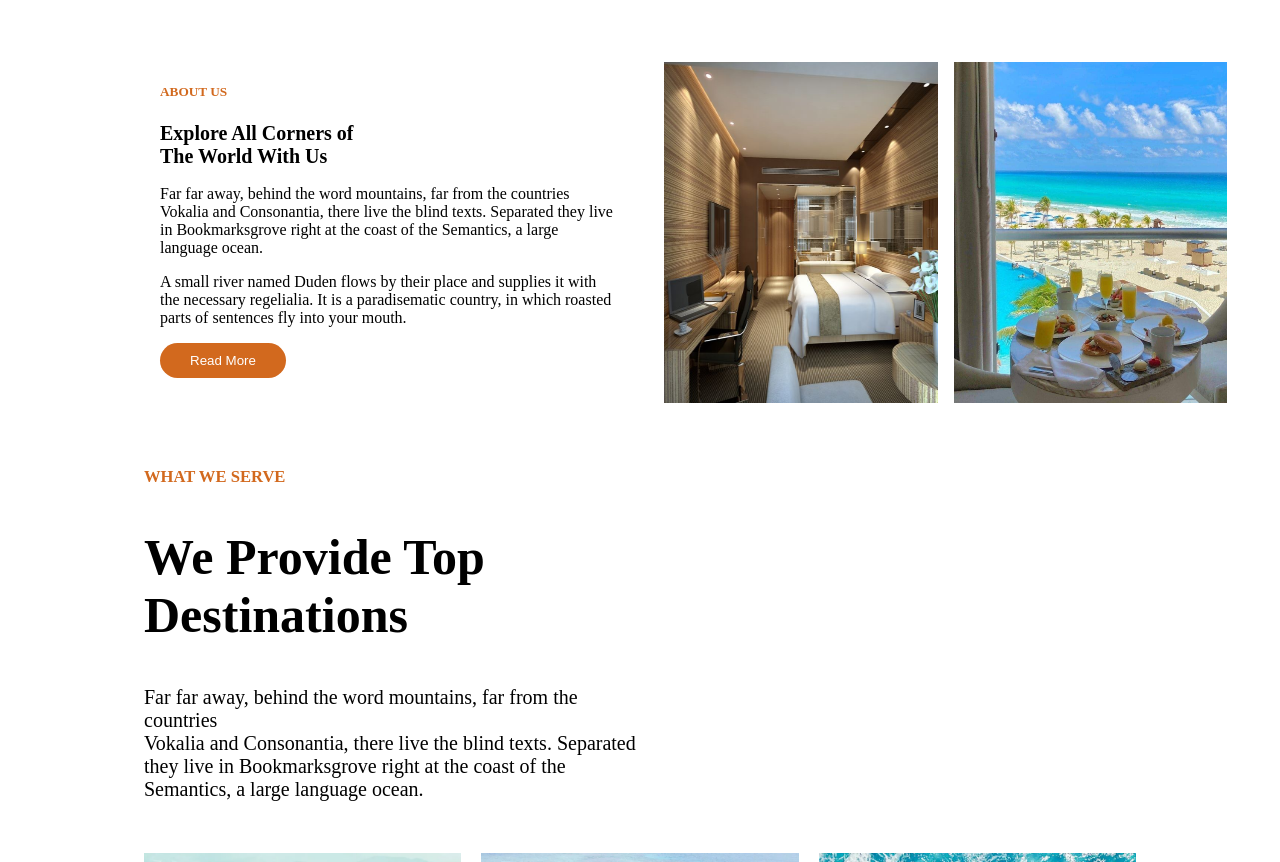
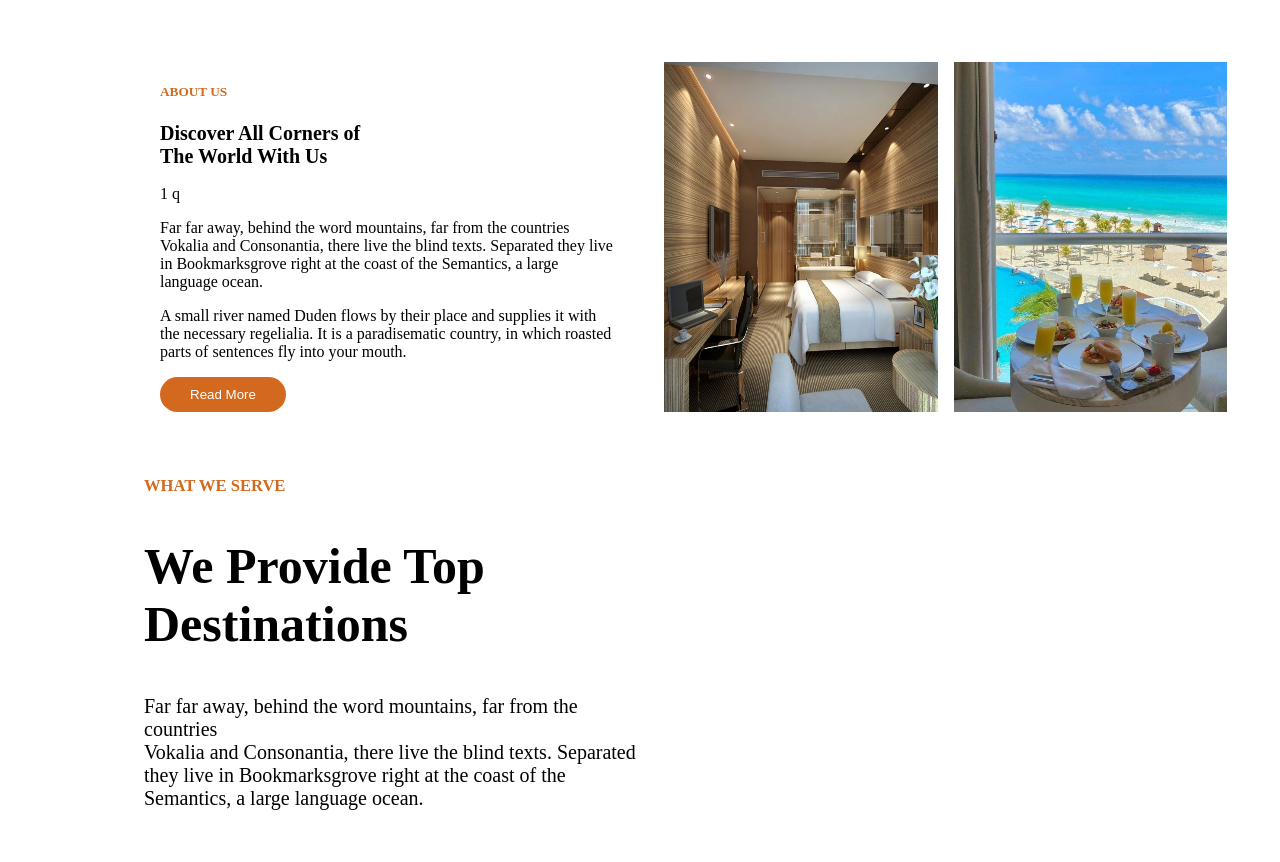
Before and after one commit to MsBaidoo/Hotel-website, a plain HTML site: page index.html in a window 1280 px wide. Shown: the part 866-1728 px from the top of the page. Drawn offline with Linux system fonts and the light colour scheme.

Commit message:
made a change in a section

```diff
--- a/index.html
+++ b/index.html
@@ -33,7 +33,7 @@
       <section class=about-section>
         <div class="about-text">
           <h5>ABOUT US</h5>
-          <h1>Explore All Corners of <br>The World With Us</h1>
+          <h1>Discover All Corners of <br>The World With Us</h1>1 q
           <p>Far far away, behind the word mountains, far from the countries Vokalia and Consonantia, there live the
             blind texts. Separated they live in Bookmarksgrove right at the coast of the Semantics, a large language
             ocean.</p>
```
